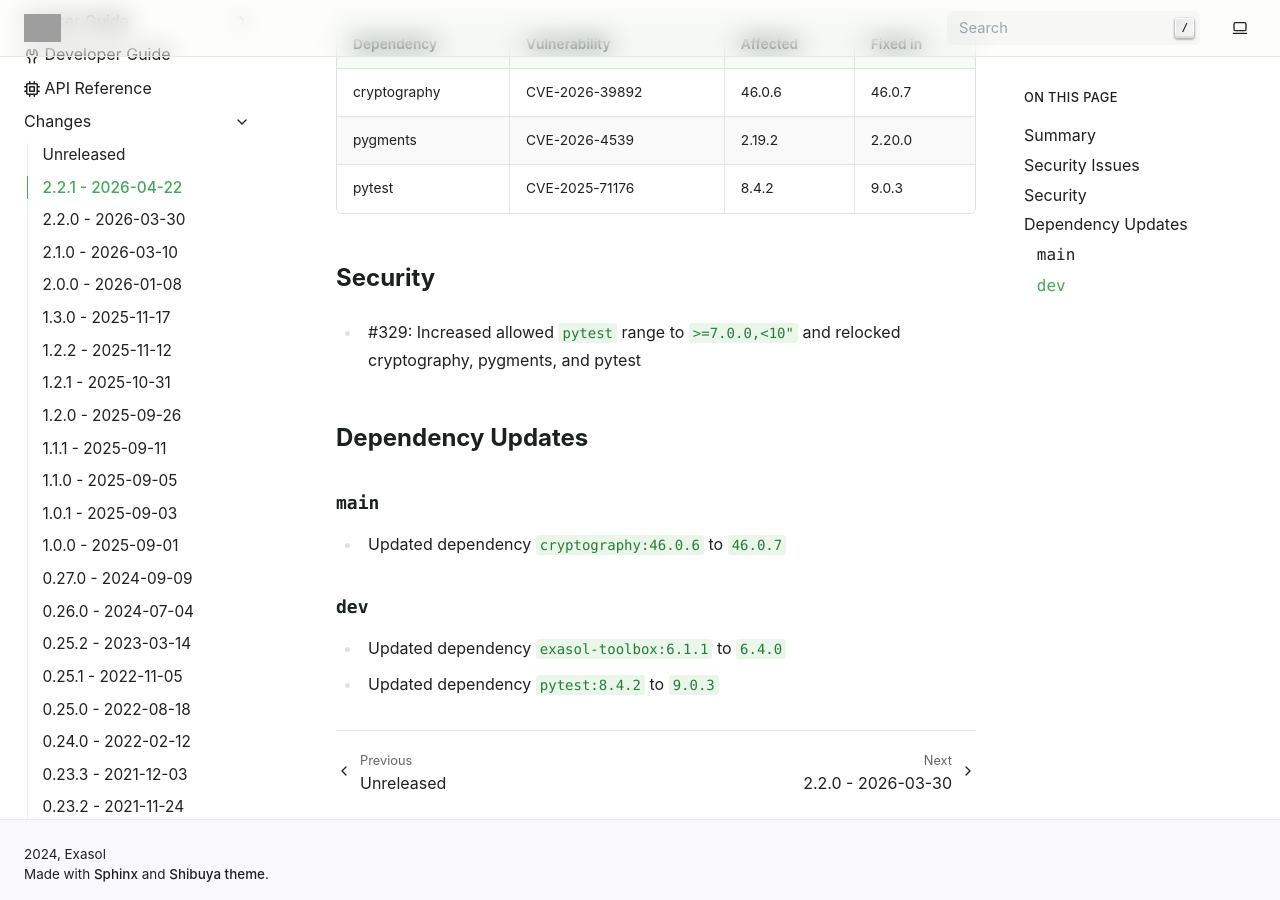
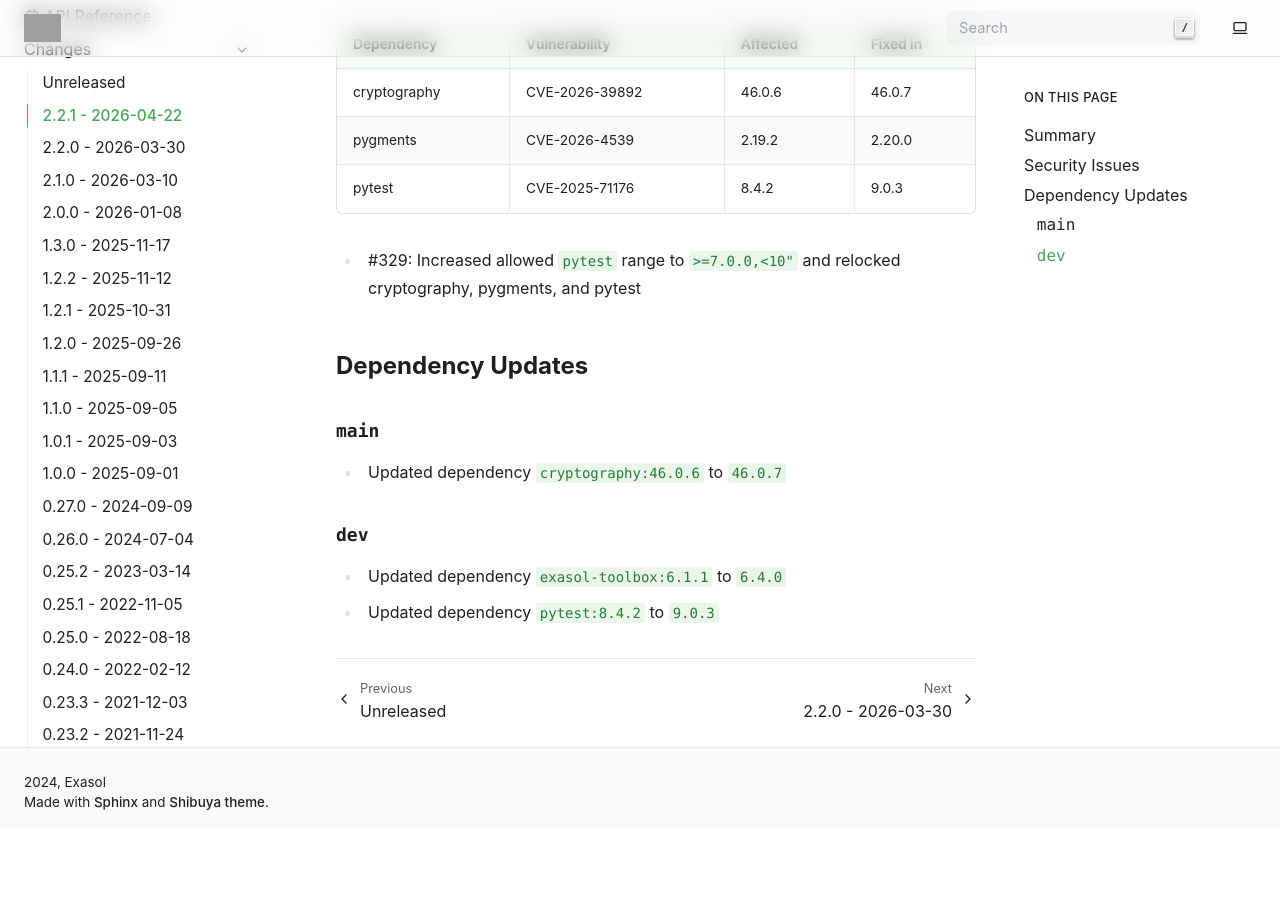
Before and after one commit to exasol/pyexasol, a Sphinx documentation site: the page built from doc/changes/changes_2.2.1.md, in a window 1280 px wide and 900 px high, scrolled down 352 px. Built offline with Sphinx 7.4.7, drawn with Linux system fonts in a browser that asks for light colours; after the commit the page ends 1180 px from its top, so only the background shows below that; grey boxes are pictures that could not be loaded.

Commit message:
Apply suggestion from @ckunki
Co-authored-by: Christoph Kuhnke <christoph.kuhnke@exasol.com>

```diff
--- a/doc/changes/changes_2.2.1.md
+++ b/doc/changes/changes_2.2.1.md
@@ -12,8 +12,6 @@ This release fixes vulnerabilities by updating dependencies:
 | pygments     | CVE-2026-4539  | 2.19.2   | 2.20.0   |
 | pytest       | CVE-2025-71176 | 8.4.2    | 9.0.3    |
 
-## Security
-
 * #329: Increased allowed `pytest` range to `>=7.0.0,<10"` and relocked cryptography,
   pygments, and pytest
 
```
